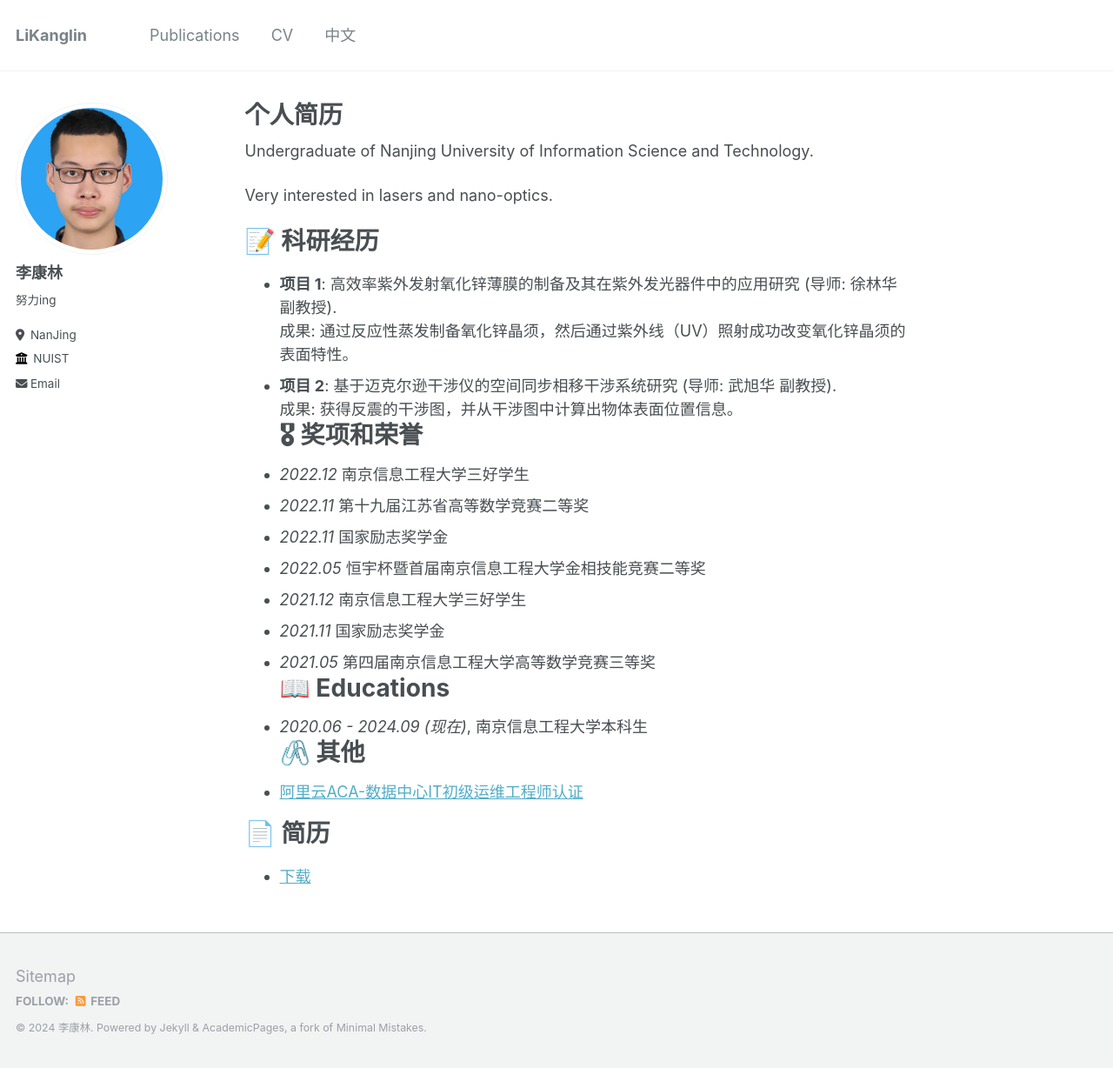
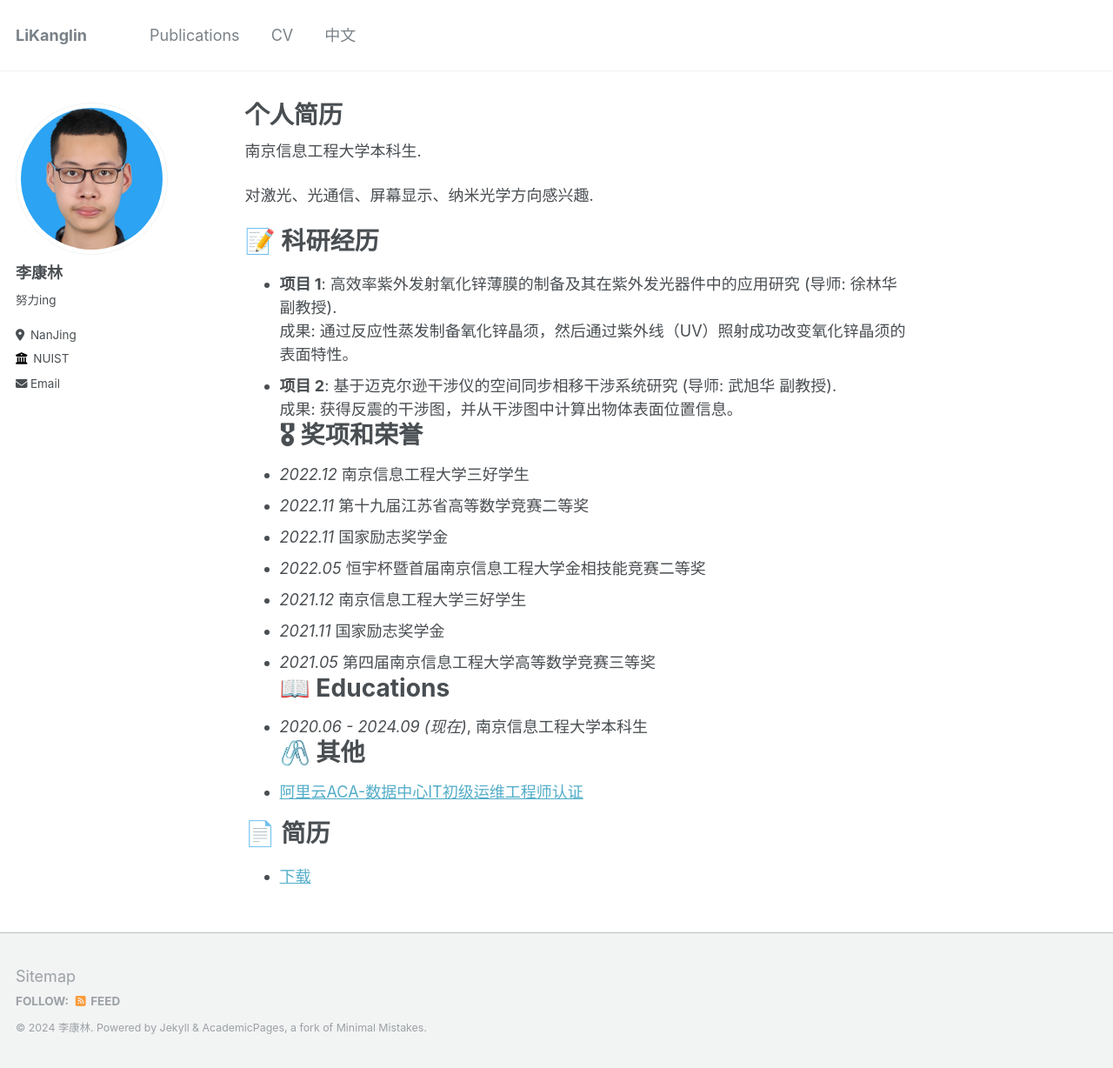
Before and after one commit to Yikumasai/AcadHomepage-Alpha, a Jekyll site: the page built from _pages/zh.md, in a window 1280 px wide and 1228 px high. Shown: the whole window at 87% size. Built offline with Jekyll 4.4.1, drawn with Linux system fonts in a browser that asks for light colours.

Commit message:
Update zh.md

```diff
--- a/_pages/zh.md
+++ b/_pages/zh.md
@@ -6,9 +6,9 @@ redirect_from:
   - /md/
   - /zh.html
 ---
-Undergraduate of Nanjing University of Information Science and Technology.
+南京信息工程大学本科生.
 
-Very interested in lasers and nano-optics.
+对激光、光通信、屏幕显示、纳米光学方向感兴趣.
 
 # 📝 科研经历
 - **项目 1**: 高效率紫外发射氧化锌薄膜的制备及其在紫外发光器件中的应用研究 (导师: 徐林华 副教授).
```
